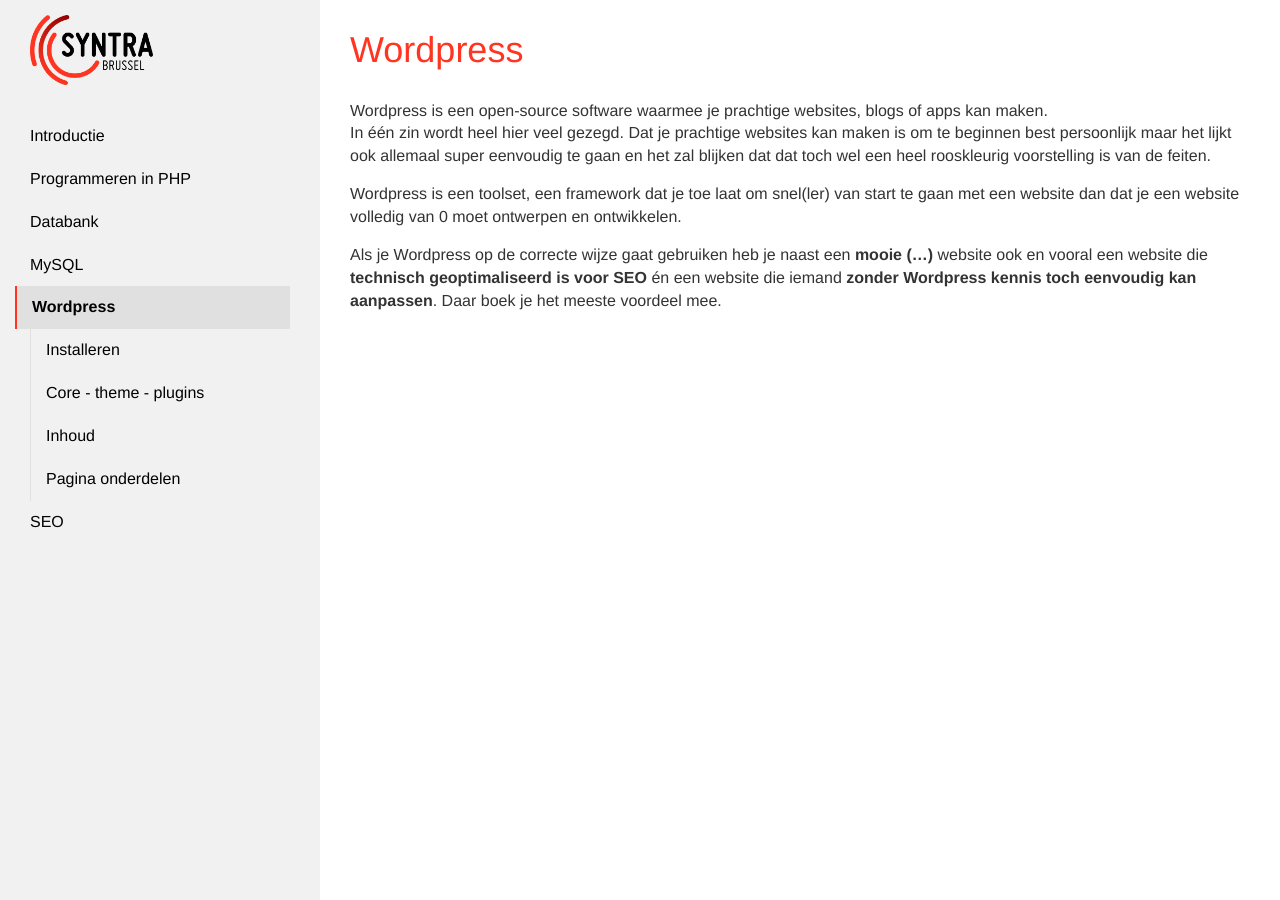
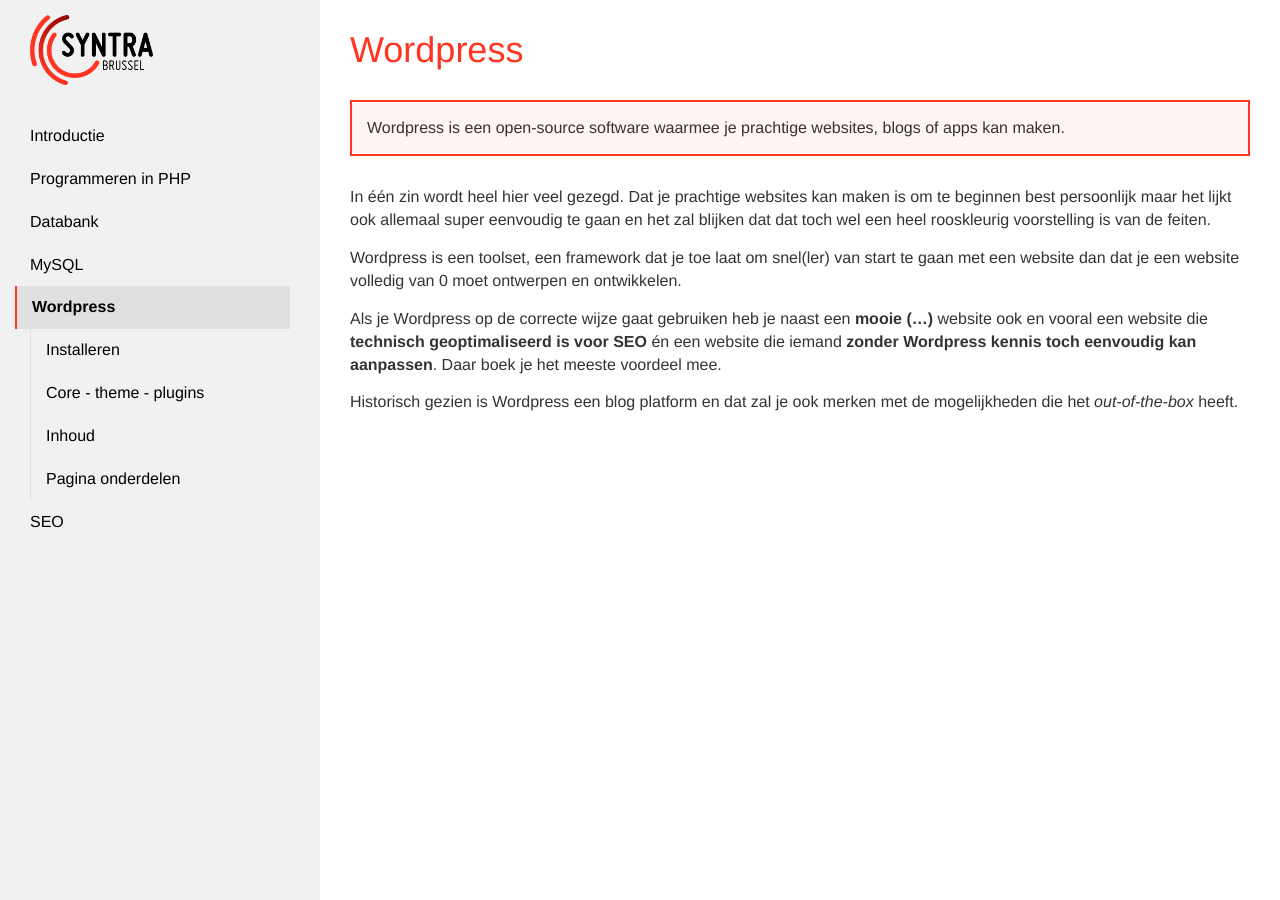
Before and after one commit to Syntra-Brussel/dynamische-webtechnieken, a Jekyll site: the page built from wordpress.md, in a window 1280 px wide and 900 px high. Built offline with Jekyll 4.4.1, drawn with Linux system fonts in a browser that asks for light colours; nearby versions of some CDN libraries; a script that is not in the unit is left out.

Commit message:
Update wordpress.md

```diff
--- a/wordpress.md
+++ b/wordpress.md
@@ -4,12 +4,14 @@
 url: /wordpress
 collection: wordpress
 ---
-<quote>
+<div class="highlight">
 Wordpress is een open-source software waarmee je prachtige websites, blogs of apps kan maken.
-</quote>
+</div>
 
 In één zin wordt heel hier veel gezegd. Dat je prachtige websites kan maken is om te beginnen best persoonlijk maar het lijkt ook allemaal super eenvoudig te gaan en het zal blijken dat dat toch wel een heel rooskleurig voorstelling is van de feiten.
 
 Wordpress is een toolset, een framework dat je toe laat om snel(ler) van start te gaan met een website dan dat je een website volledig van 0 moet ontwerpen en ontwikkelen.
 
 Als je Wordpress op de correcte wijze gaat gebruiken heb je naast een <strong>mooie (...)</strong> website ook en vooral een website die <strong>technisch geoptimaliseerd is voor SEO</strong> én een website die iemand <strong>zonder Wordpress kennis toch eenvoudig kan aanpassen</strong>. Daar boek je het meeste voordeel mee.
+
+Historisch gezien is Wordpress een blog platform en dat zal je ook merken met de mogelijkheden die het <em>out-of-the-box</em> heeft.
```
